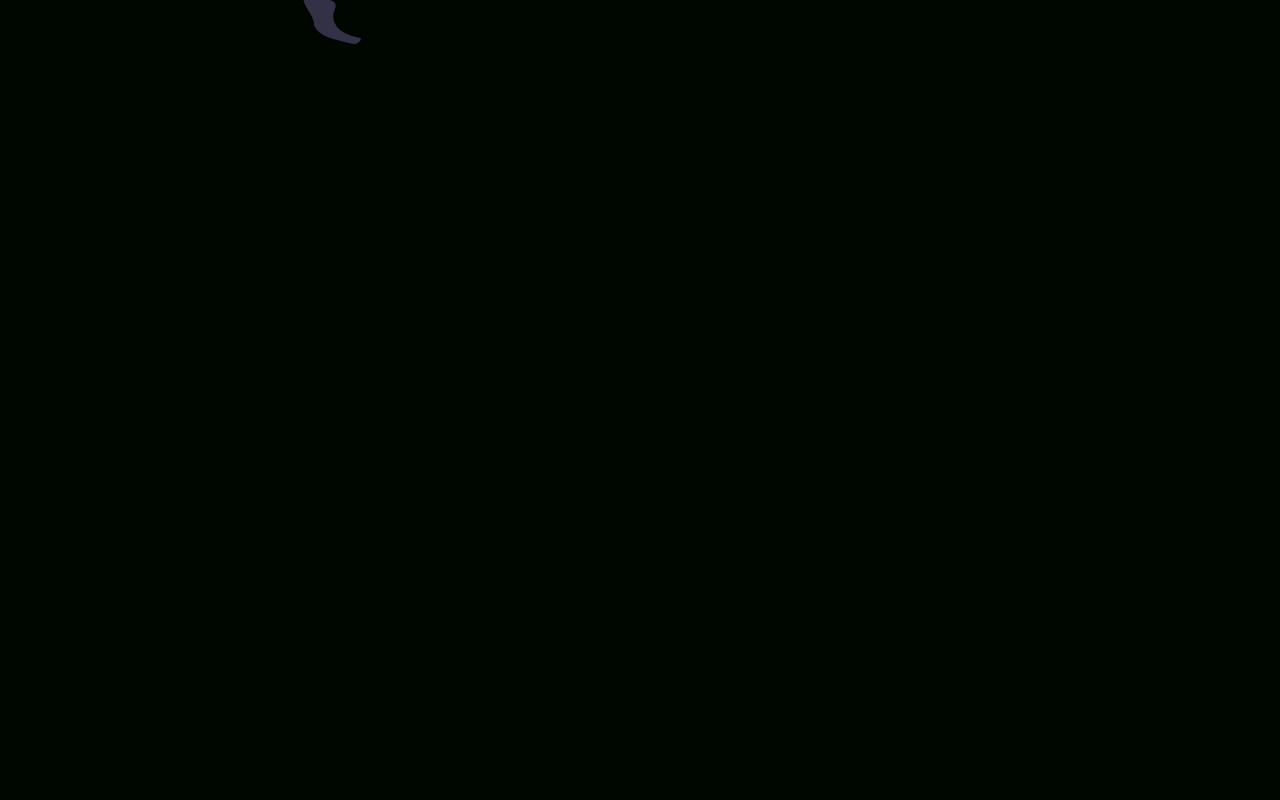
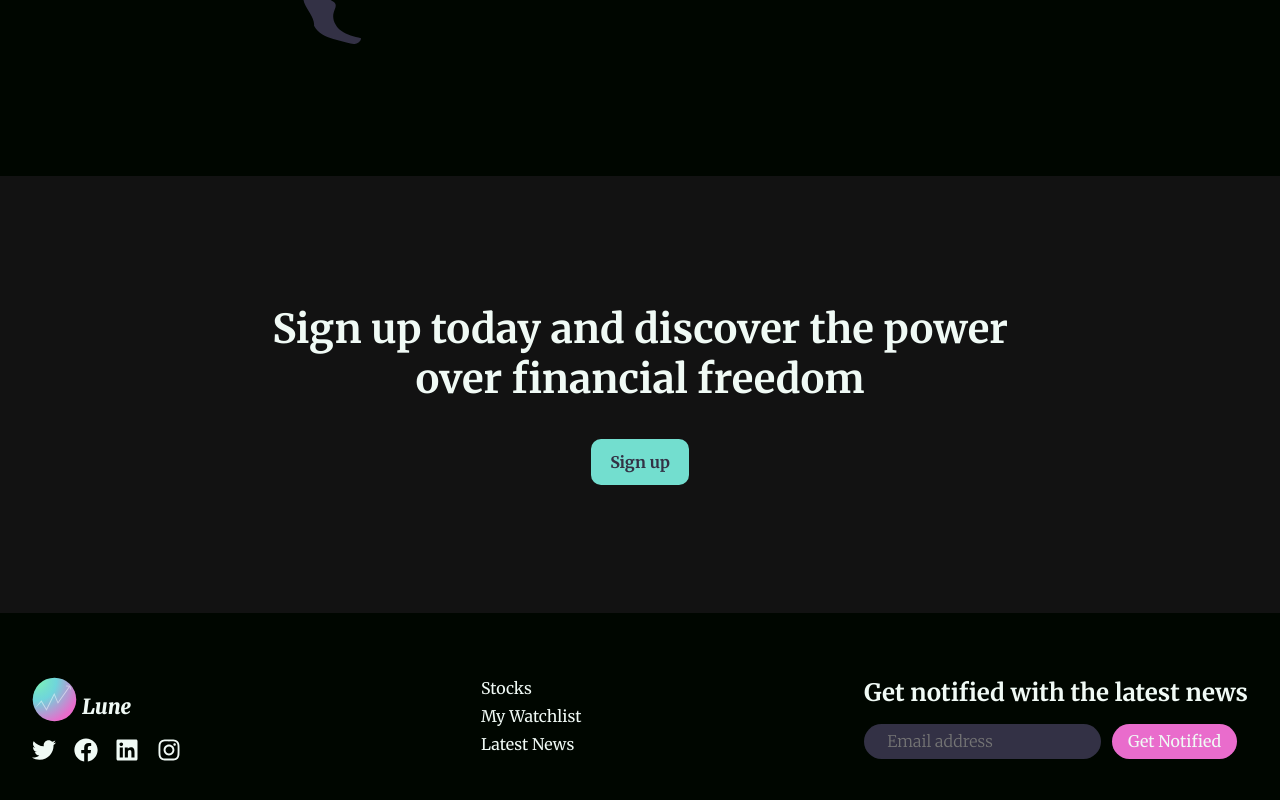
Before and after one commit to jocovass/lune, a Vue app: page / in a window 1280 px wide. Shown: the part 2445-3245 px from the top of the page. Before the commit the page ends 2621 px from the top, so only its background shows below. Built offline with nearby package versions, Linux system fonts and the light colour scheme.

Commit message:
Added CTA and Footer.

```diff
--- a/package.json
+++ b/package.json
@@ -8,6 +8,10 @@
     "lint": "vue-cli-service lint"
   },
   "dependencies": {
+    "@fortawesome/fontawesome-svg-core": "^1.2.36",
+    "@fortawesome/free-brands-svg-icons": "^5.15.4",
+    "@fortawesome/free-solid-svg-icons": "^5.15.4",
+    "@fortawesome/vue-fontawesome": "^2.0.6",
     "core-js": "^3.6.5",
     "vue": "^2.6.11",
     "vue-router": "^3.2.0",
--- a/src/App.vue
+++ b/src/App.vue
@@ -2,14 +2,16 @@
   <div id="app">
     <Header />
     <router-view />
+    <Footer />
   </div>
 </template>
 
 <script>
 import Header from "@/components/Header.vue";
+import Footer from "@/components/Footer.vue";
 export default {
   name: "App",
-  components: { Header },
+  components: { Header, Footer },
 };
 </script>
 
@@ -50,9 +52,18 @@
   margin: 0 auto;
 }
 
+.text-box {
+  max-width: 800px;
+  text-align: center;
+  margin: 0 auto;
+}
+
 .btn {
   text-decoration: none;
   display: inline-block;
+  border: none;
+  font-family: inherit;
+  cursor: pointer;
 }
 
 .btn-primary {
--- /dev/null
+++ b/src/components/Cta.vue
@@ -0,0 +1,23 @@
+<template>
+  <section class="cta">
+    <div class="text-box">
+      <h2>Sign up today and discover the power over financial freedom</h2>
+      <a href="/sign-up" class="btn btn-secondary">Sign up</a>
+    </div>
+  </section>
+</template>
+
+<script>
+export default {};
+</script>
+
+<style lang="scss" scoped>
+.cta {
+  background-color: $light-black;
+  padding: calc(#{$section-padding * 2}) 0;
+}
+
+.btn {
+  margin-top: 1.4rem;
+}
+</style>
--- /dev/null
+++ b/src/components/Footer.vue
@@ -0,0 +1,88 @@
+<template>
+  <footer class="footer">
+    <div class="content">
+      <div class="col-1-4">
+        <div class="logo">
+          <img
+            src="@/assets/logo-sm.svg"
+            alt="Lune logo"
+            width="45"
+            height="45"
+          />
+          <span>Lune</span>
+        </div>
+        <SocialLinks />
+      </div>
+      <div class="col-1-4">
+        <ul class="footer-nav__list">
+          <li class="footer-nav__item">
+            <a href="/stocks" class="footer-nav__link">Stocks</a>
+          </li>
+          <li class="footer-nav__item">
+            <a href="/my-watchlist" class="footer-nav__link">My Watchlist</a>
+          </li>
+          <li class="footer-nav__item">
+            <a href="/news" class="footer-nav__link">Latest News</a>
+          </li>
+        </ul>
+      </div>
+      <div class="col-1-2">
+        <NewsletterSubscription />
+      </div>
+    </div>
+  </footer>
+</template>
+
+<script>
+import SocialLinks from "@/components/SocialLinks.vue";
+import NewsletterSubscription from "@/components/NewsletterSubscription.vue";
+
+export default {
+  components: {
+    SocialLinks,
+    NewsletterSubscription,
+  },
+};
+</script>
+
+<style lang="scss" scoped>
+.footer {
+  padding: $section-padding 0;
+  .content {
+    display: flex;
+    justify-content: space-between;
+  }
+}
+
+.logo {
+  margin-bottom: 1rem;
+  display: flex;
+
+  span {
+    display: block;
+    font-size: 1.3rem;
+    font-weight: 700;
+    font-style: italic;
+    margin-left: 5px;
+    margin-bottom: 2px;
+    margin-top: auto;
+  }
+}
+
+.footer-nav {
+  &__link {
+    color: $white;
+    text-decoration: none;
+    display: inline-block;
+    padding: 0.1em 0.3em;
+    margin-bottom: 0.3em;
+    transition: color 0.15s ease-out;
+
+    &:hover,
+    &:focus,
+    &:active {
+      color: $pink;
+    }
+  }
+}
+</style>
--- a/src/components/News.vue
+++ b/src/components/News.vue
@@ -25,9 +25,7 @@
 }
 
 .text-box {
-  max-width: 800px;
-  text-align: center;
-  margin: 0 auto 5rem;
+  margin-bottom: 5rem;
 }
 
 img {
--- /dev/null
+++ b/src/components/NewsletterSubscription.vue
@@ -0,0 +1,62 @@
+<template>
+  <div class="newsletter">
+    <h4>Get notified with the latest news</h4>
+    <form class="newsletter-form">
+      <div class="form-field">
+        <label class="form-label" for="email">Email Address</label>
+        <input
+          id="email"
+          name="email"
+          class="form-input"
+          placeholder="Email address"
+          type="email"
+        />
+      </div>
+      <button class="btn btn-primary" type="submit">Get Notified</button>
+    </form>
+  </div>
+</template>
+
+<script>
+export default {};
+</script>
+
+<style lang="scss" scoped>
+.newsletter {
+  margin-left: auto;
+  &-form {
+    display: flex;
+  }
+  h4 {
+    font-size: 1.5rem;
+    margin-bottom: 1rem;
+  }
+
+  .btn {
+    font-size: 1rem;
+  }
+
+  .form-field {
+    margin-right: 0.7rem;
+  }
+}
+
+.form-label {
+  display: none;
+}
+.form-input {
+  font-size: 1rem;
+  font-family: inherit;
+  font-weight: 300;
+  padding: 0.4em 1.4em;
+  border-radius: 100px;
+  color: rgba($white, 0.8);
+  background-color: $light-blue;
+  border: 1px solid transparent;
+  outline: none;
+
+  &:focus {
+    border-color: rgba($pink, 0.3);
+  }
+}
+</style>
--- /dev/null
+++ b/src/components/SocialLinks.vue
@@ -0,0 +1,54 @@
+<template>
+  <div class="social">
+    <ul class="social__links">
+      <li class="social__item">
+        <a target="_blank" href="https://twitter.com" class="social__link">
+          <Icon :icon="['fab', 'twitter']" />
+        </a>
+      </li>
+      <li class="social__item">
+        <a target="_blank" href="https://facebook.com" class="social__link">
+          <Icon :icon="['fab', 'facebook']" />
+        </a>
+      </li>
+      <li class="social__item">
+        <a target="_blank" href="https://linkedin.com" class="social__link">
+          <Icon :icon="['fab', 'linkedin']" />
+        </a>
+      </li>
+      <li class="social__item">
+        <a target="_blank" href="https://instagram.com" class="social__link">
+          <Icon :icon="['fab', 'instagram']" />
+        </a>
+      </li>
+    </ul>
+  </div>
+</template>
+
+<style lang="scss" scoped>
+.social {
+  &__links {
+    display: flex;
+  }
+
+  &__item {
+    margin-right: 1.1rem;
+  }
+
+  &__link {
+    color: $white;
+    transition: color 0.15s ease-out;
+
+    svg {
+      width: 1.5rem;
+      height: 1.5rem;
+    }
+
+    &:hover,
+    &:focus,
+    &:active {
+      color: $pink;
+    }
+  }
+}
+</style>
--- a/src/main.js
+++ b/src/main.js
@@ -2,6 +2,18 @@
 import App from "./App.vue";
 import router from "./router";
 import store from "./store";
+import { library } from "@fortawesome/fontawesome-svg-core";
+import { faUserSecret } from "@fortawesome/free-solid-svg-icons";
+import {
+  faTwitter,
+  faFacebook,
+  faLinkedin,
+  faInstagram,
+} from "@fortawesome/free-brands-svg-icons";
+import { FontAwesomeIcon } from "@fortawesome/vue-fontawesome";
+
+library.add(faUserSecret, faTwitter, faFacebook, faLinkedin, faInstagram);
+Vue.component("Icon", FontAwesomeIcon);
 
 Vue.config.productionTip = false;
 
--- a/src/views/Home.vue
+++ b/src/views/Home.vue
@@ -3,6 +3,7 @@
     <Hero />
     <About />
     <News />
+    <Cta />
   </main>
 </template>
 
@@ -10,10 +11,11 @@
 import Hero from "@/components/Hero.vue";
 import About from "@/components/About.vue";
 import News from "@/components/News.vue";
+import Cta from "@/components/Cta.vue";
 
 export default {
   name: "Home",
-  components: { Hero, About, News },
+  components: { Hero, About, News, Cta },
 };
 </script>
 
```
Also changed, not shown: 1 other file (tests, documents, lock files or other folders).
